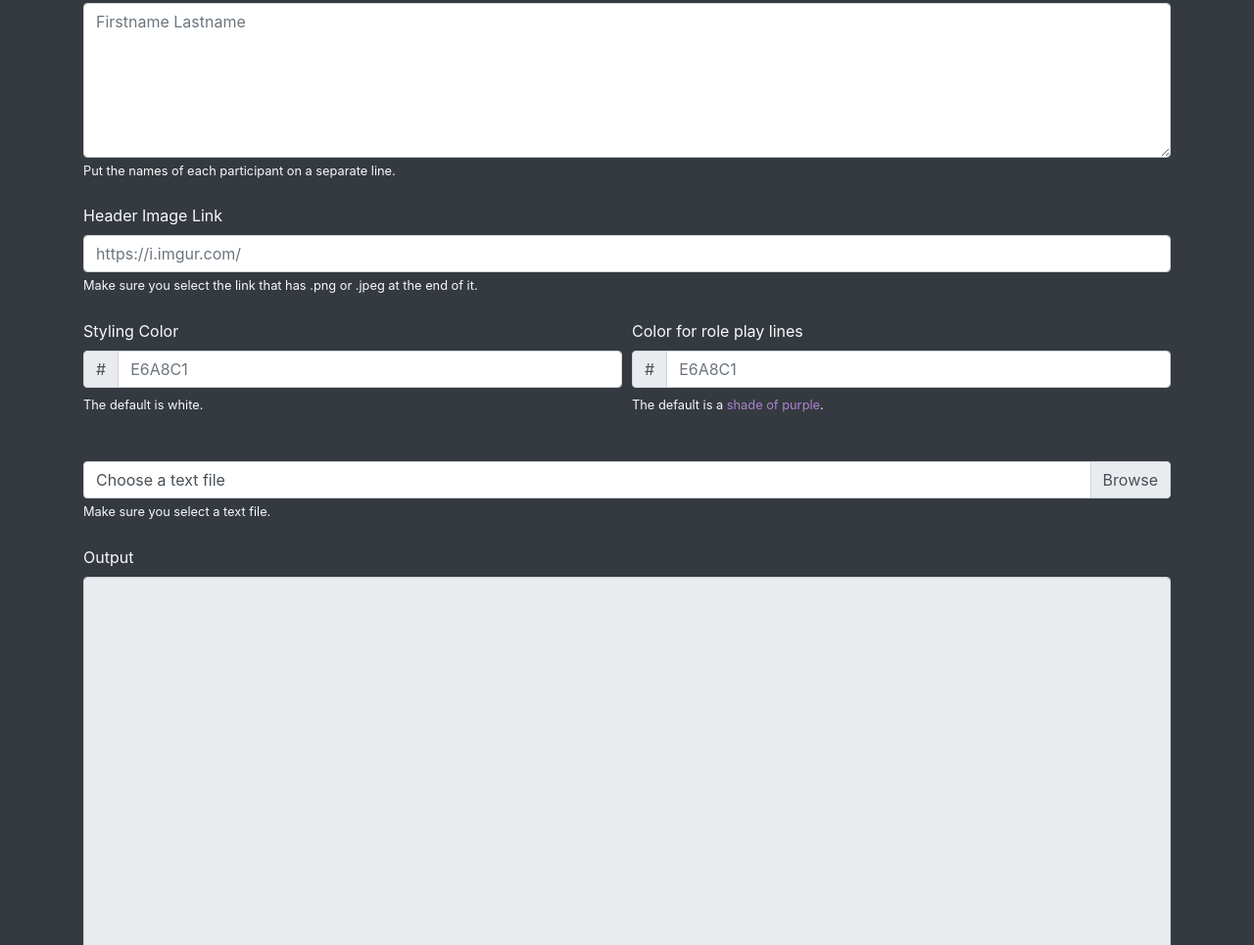
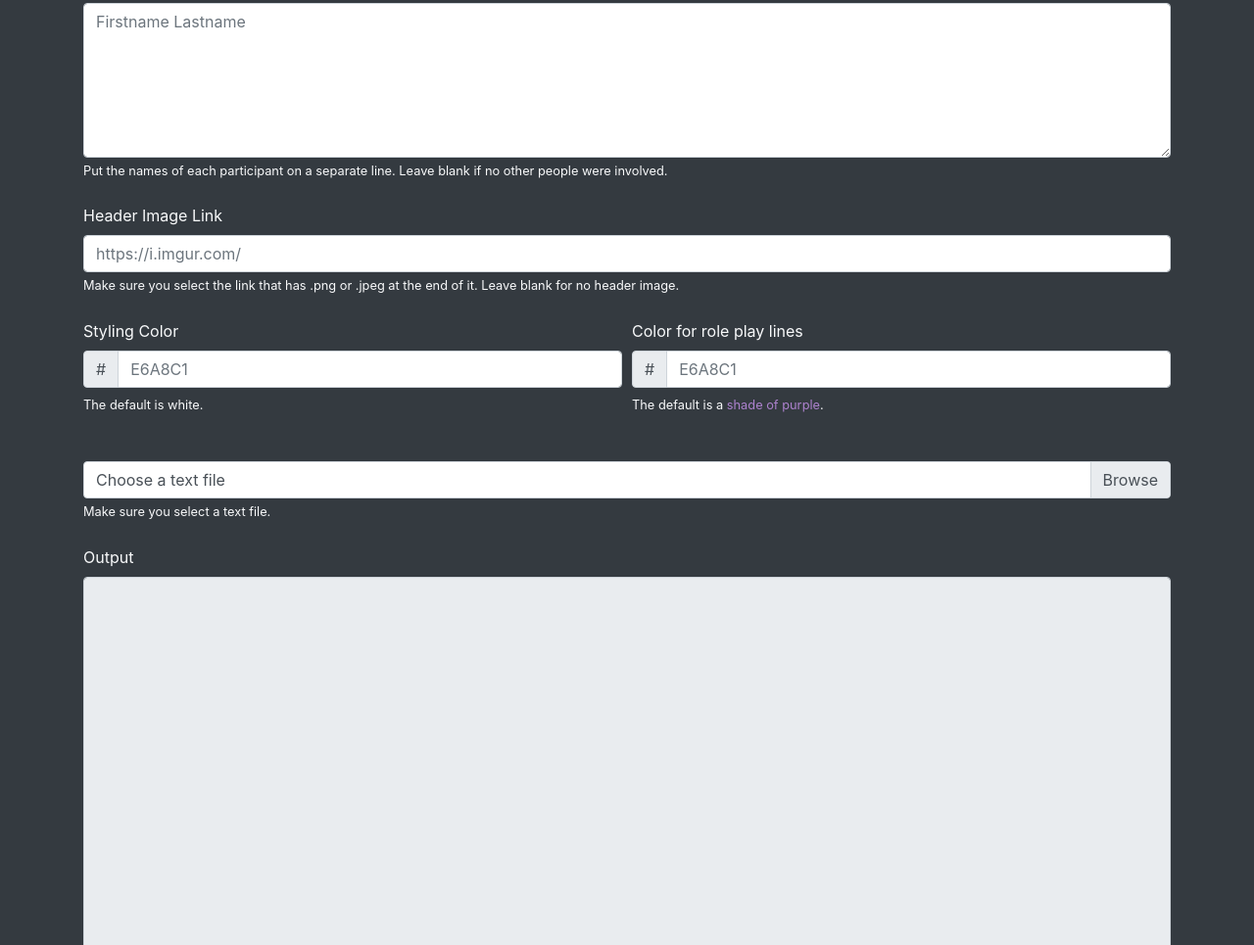
Before and after one commit to Acygol/gtaw-interview-parser, a plain HTML site: page index.html in a window 1280 px wide. Shown: the part 935-1900 px from the top of the page at 98% size. Drawn offline with nearby package versions, Linux system fonts and the light colour scheme.

Commit message:
Altered form field help text to reflect default behavior

```diff
--- a/index.html
+++ b/index.html
@@ -71,13 +71,13 @@
                     <div class="form-group my-4">
                         <label for="input-participants-names">Names of all participants</label>
                         <textarea type="text" class="form-control" id="input-participants-names" aria-describedby="help-participants-names" rows="6" placeholder="Firstname Lastname"></textarea>
-                        <small id="help-participants-names" class="form-text">Put the names of each participant on a separate line.</small>
+                        <small id="help-participants-names" class="form-text">Put the names of each participant on a separate line. Leave blank if no other people were involved.</small>
                     </div>
 
                     <div class="form-group my-4">
                         <label for="input-header-img-link">Header Image Link</label>
                         <input type="text" class="form-control" id="input-header-img-link" placeholder="https://i.imgur.com/" aria-describedby="help-header-img-link" />
-                        <small id="help-header-img-link" class="form-text">Make sure you select the link that has .png or .jpeg at the end of it.</small>
+                        <small id="help-header-img-link" class="form-text">Make sure you select the link that has .png or .jpeg at the end of it. Leave blank for no header image.</small>
                     </div>
 
                     <div class="form-group form-row my-4">
```
